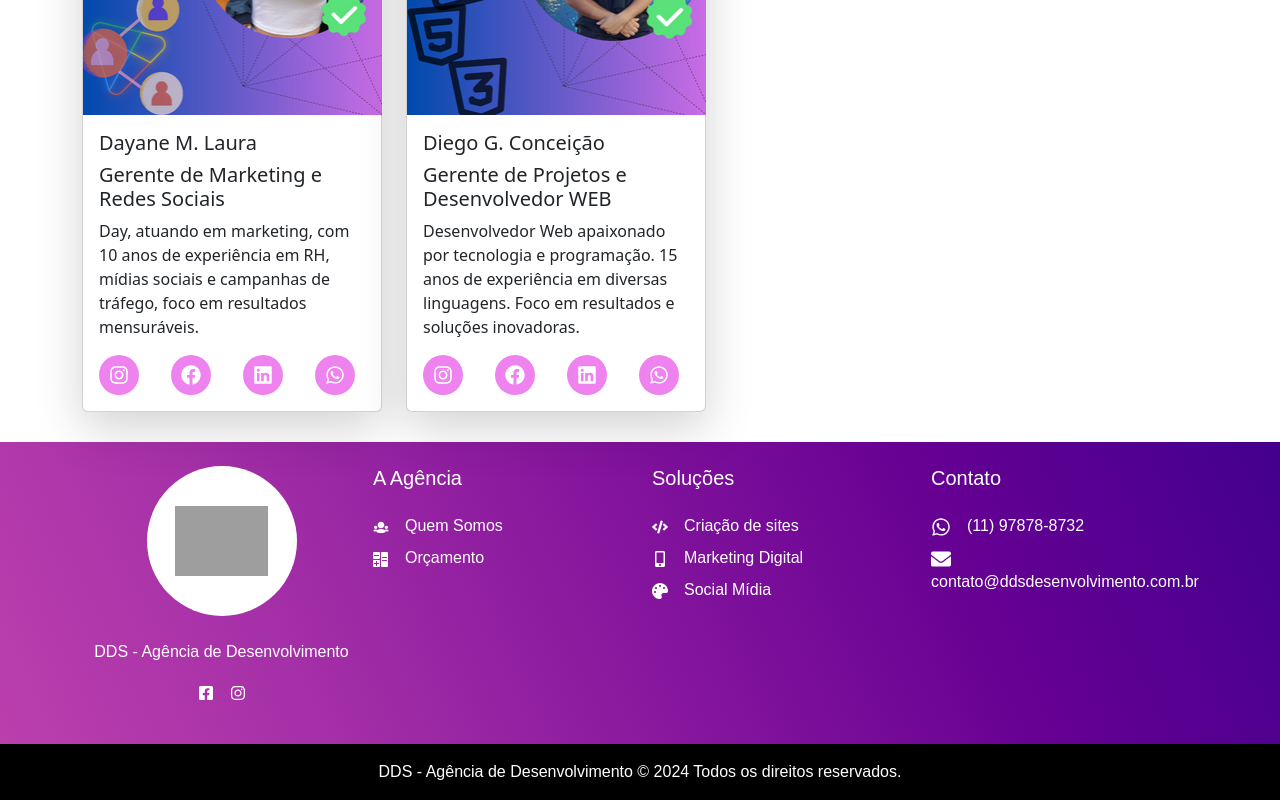
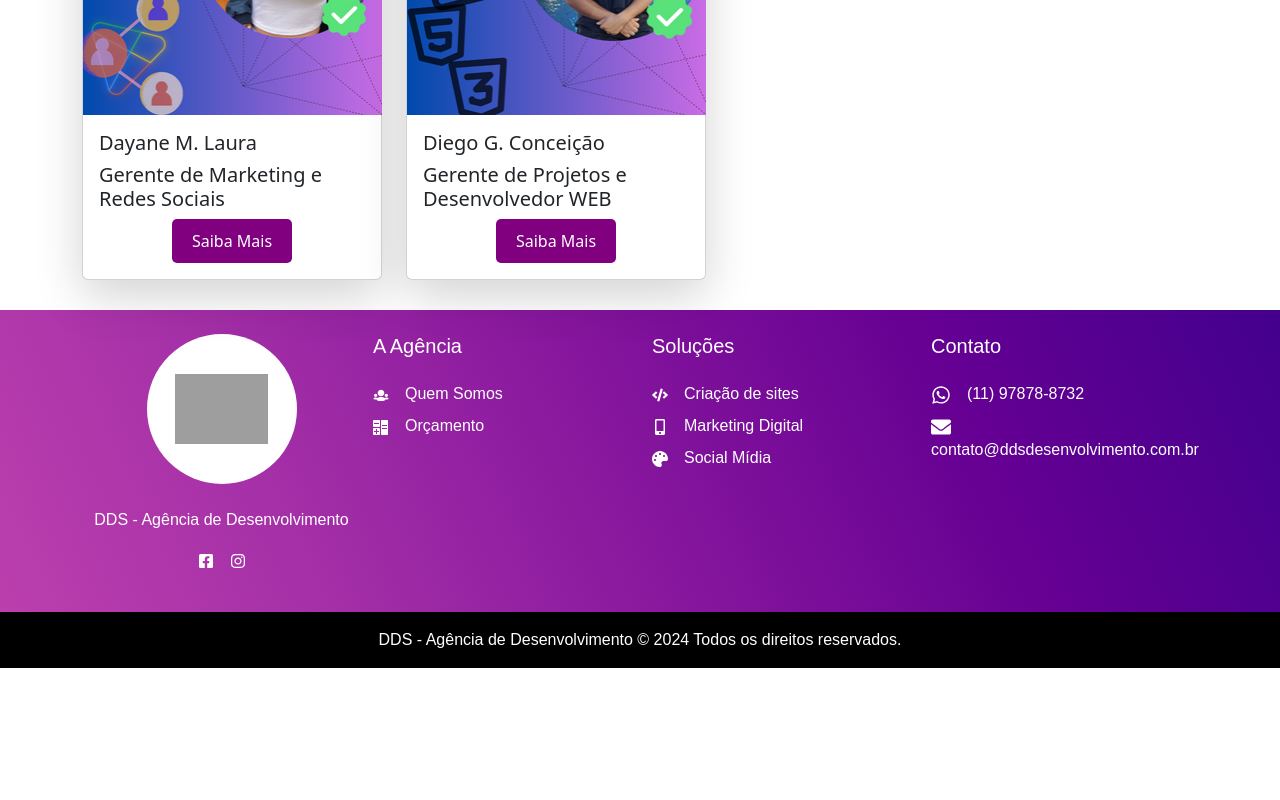
Before and after one commit to diegogaldino-dev/agenciadds, a React (Create React App) app: page /quem-somos in a window 1280 px wide. Shown: the part 1731-2531 px from the top of the page. After the commit the page ends 2399 px from the top, so only its background shows below. Built offline with nearby package versions, Linux system fonts and the light colour scheme; grey boxes are pictures that could not be loaded.

Commit message:
adjusting who we are

```diff
--- a/src/components/pages/Contato.jsx
+++ b/src/components/pages/Contato.jsx
@@ -2,7 +2,9 @@ import React, { useState, useEffect } from "react";
 import PhoneInput from "react-phone-input-2";
 import "react-phone-input-2/lib/style.css";
 import { FaInstagram, FaFacebookSquare, FaWhatsapp, FaEnvelope } from "react-icons/fa";
-import { ImageCont, Title, TextContatoInfo, LinkWithoutUnderline, LinkWithoutUnderlinewhats, ParagrafoDoTextcolorContato, TitleContato } from "./style";
+import { ImageCont,
+  //  Title,
+    TextContatoInfo, LinkWithoutUnderline, LinkWithoutUnderlinewhats, ParagrafoDoTextcolorContato, TitleContato } from "./style";
 import criacaoImg from "../../img/contato.png";
 import emailjs from "emailjs-com";
 
--- a/src/components/pages/QuemSomos.jsx
+++ b/src/components/pages/QuemSomos.jsx
@@ -1,13 +1,14 @@
-import React, { useEffect } from "react";
+import React, { useState, useEffect } from "react";
 import QuemsomosImg from "../../img/QuemSomos.png";
 import {
   ImageQuemSomos,
-  Title,
+  // Title,
   ContainerCards,
   CardQuemSomos,
   SocialContainer,
   SocialLink,
   SocialIcon,
+  CustomButton,
 } from "./style";
 import {
   FaFacebook,
@@ -24,6 +25,17 @@ import AOS from "aos";
 import "aos/dist/aos.css";
 
 const QuemSomos = () => {
+  const [isFront, setIsFront] = useState(true);
+  const [isFront1, setIsFront1] = useState(true);
+
+
+  const handleClick = () => {
+    setIsFront(!isFront);
+  };
+  const handleClick1 = () => {
+    setIsFront1(!isFront1);
+  };
+
   const handleWhatsAppClick = () => {
     const phoneNumber = "5511978788732";
     const message = "Oi Day Gostaria de mais informações.";
@@ -140,7 +152,6 @@ const QuemSomos = () => {
         <h2>Nossa Equipe</h2>
         <ContainerCards className="card-container">
           <div className="row">
-
             <div className="col-12 col-md-6 mx-auto">
               <CardQuemSomos className="card shadow-lg mt-2 mx-auto">
                 <img
@@ -149,16 +160,28 @@ const QuemSomos = () => {
                   alt="Member 1"
                   style={{ width: "299px", height: "300px" }}
                 />
+                {isFront ? (
                   <div className="card-body">
                     <h5 className="card-title">Dayane M. Laura</h5>
                     <h5 className="card-title">
                       Gerente de Marketing e Redes Sociais
                     </h5>
+                    <div className="d-flex justify-content-center">
+                      <CustomButton onClick={handleClick}>
+                        Saiba Mais
+                      </CustomButton>
+                    </div>
+                  </div>
+                ) : (
+                  <div className="card-body">
+                    <h4 class="font-weight-bold mb-0">Sobre Mim</h4>
+                    <hr />
                     <p className="card-text">
-                    Day, atuando em marketing, com 10 anos de experiência em
-                    RH, mídias sociais e campanhas de tráfego, foco em
-                    resultados mensuráveis.
+                      Day, atuando em marketing, com 10 anos de experiência em RH,
+                      mídias sociais e campanhas de tráfego, foco em resultados
+                      mensuráveis.
                     </p>
+                    <hr />
                     <SocialContainer>
                     <SocialLink
                       href="https://www.instagram.com/day_tico/"
@@ -192,13 +215,15 @@ const QuemSomos = () => {
                         <FaWhatsapp />
                       </SocialIcon>
                     </SocialLink>
-                    {/* <SocialLink href="mailto:contato@ddsdesenvolvimento.com.br">
-                      <SocialIcon>
-                        <FaEnvelope />
-                      </SocialIcon>
-                    </SocialLink> */}
                   </SocialContainer>
+
+                    <div className="d-flex justify-content-center mt-3">
+                      <CustomButton onClick={handleClick}>
+                        Voltar
+                      </CustomButton>
                     </div>
+                  </div>
+                )}
               </CardQuemSomos>
             </div>
 
@@ -210,16 +235,28 @@ const QuemSomos = () => {
                   alt="Member 1"
                   style={{ width: "299px", height: "300px" }}
                 />
+                {isFront1 ? (
                   <div className="card-body">
                     <h5 className="card-title">Diego G. Conceição</h5>
                     <h5 className="card-title">
                       Gerente de Projetos e Desenvolvedor WEB
                     </h5>
+                    <div className="d-flex justify-content-center">
+                      <CustomButton onClick={handleClick1}>
+                        Saiba Mais
+                      </CustomButton>
+                    </div>
+                  </div>
+                ) : (
+                  <div className="card-body">
+                    <h4 class="font-weight-bold mb-0">Sobre Mim</h4>
+                    <hr />
                     <p className="card-text">
                       Desenvolvedor Web apaixonado por tecnologia e programação.
                       15 anos de experiência em diversas linguagens. Foco em
                       resultados e soluções inovadoras.
                     </p>
+                    <hr />
                     <SocialContainer>
                       <SocialLink
                         href="https://instagram.com/diego_ghaldino?igshid=MzNlNGNkZWQ4Mg=="
@@ -259,7 +296,14 @@ const QuemSomos = () => {
                       </SocialIcon>
                     </SocialLink> */}
                     </SocialContainer>
+
+                    <div className="d-flex justify-content-center mt-3">
+                      <CustomButton onClick={handleClick1}>
+                        Voltar
+                      </CustomButton>
                     </div>
+                  </div>
+                )}
               </CardQuemSomos>
             </div>
           </div>
--- a/src/components/pages/style.jsx
+++ b/src/components/pages/style.jsx
@@ -320,3 +320,17 @@ export const Backgroud = styled.span`
     height: 100%;
     width: 100%;
 `
+
+export const CustomButton = styled.button`
+  background-color: purple;
+  color: white;
+  padding: 10px 20px;
+  border: none;
+  border-radius: 5px;
+  text-decoration: none;
+  cursor: pointer;
+
+  &:hover {
+    background-color: #993399;
+  }
+`;
```
Also changed, not shown: src/components/pages/Cards/Cards.jsx (indentation only). Lines whose indentation alone changed are shown as unchanged.
